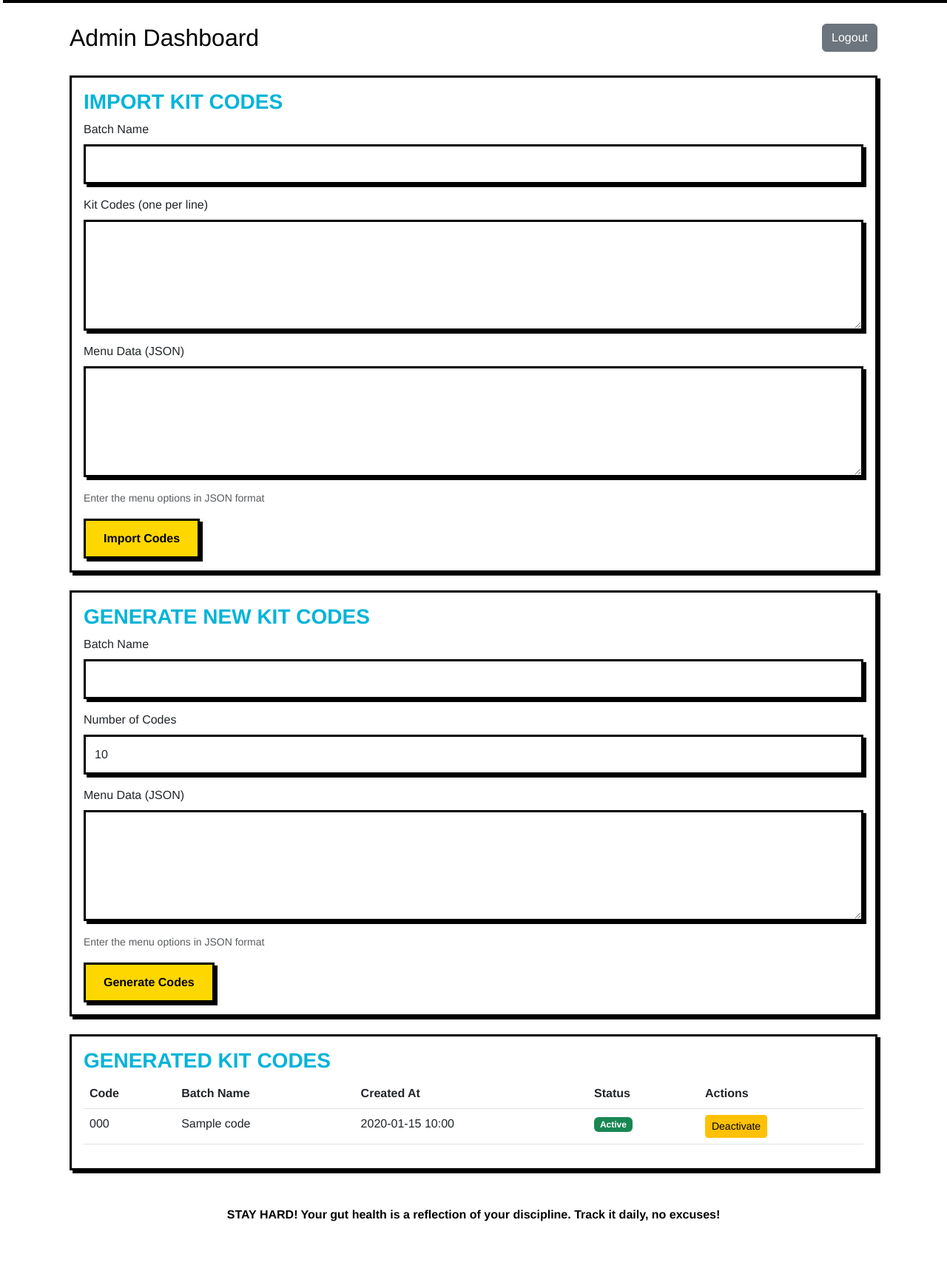
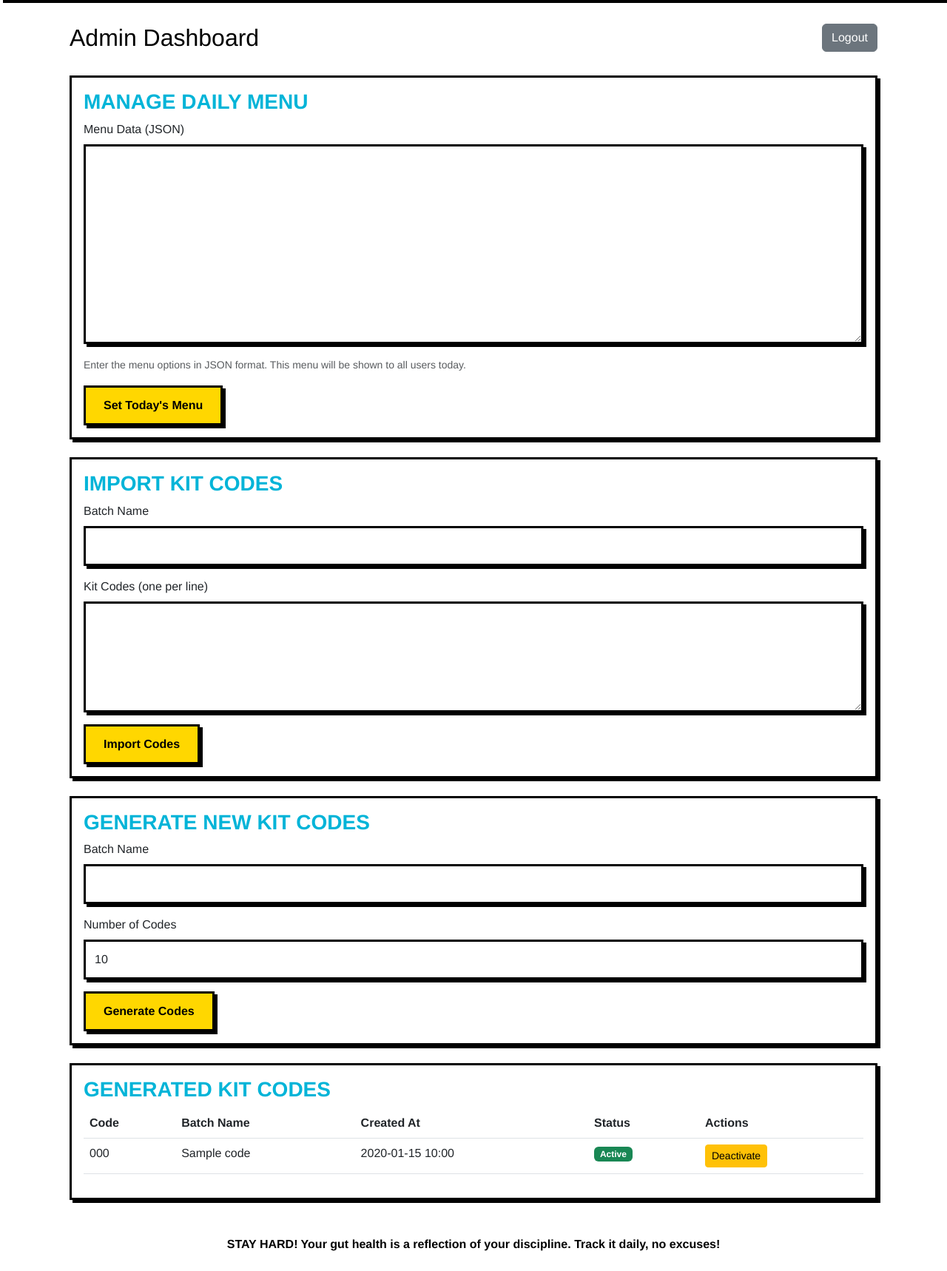
Before and after one commit to dhruv1710/ZuMicrobiome, a Flask app: page /admin/dashboard in a window 1280 px wide. Shown: the part 68-1786 px from the top of the page at 74% size. Before the commit the page ends 1719 px from the top, so only its background shows below. Run offline with Flask 3, Linux system fonts and the light colour scheme; the visitor is signed in with stand-in values (Sample User, id 1); tables that the repository leaves empty hold one stand-in row (values such as "Sample post"); some libraries are stand-ins or nearby versions; some web fonts are replaced.

Commit message:
Agent query: Could you check if the daily menu is the same for all users and if admins can update it through the admin dashboard?
Implement daily menu management functionality, allowing admins to set and retrieve daily menus.

Screenshot: https://storage.googleapis.com/screenshot-production-us-central1/423c0b6b-0484-4536-bf4e-8baa424122f3/11c57157-bac8-4b55-83d9-d16ec9aae22e.jpg

```diff
--- a/app.py
+++ b/app.py
@@ -8,7 +8,8 @@ from werkzeug.security import generate_password_hash, check_password_hash
 from functools import wraps
 from database import db
 from sqlalchemy import update
-from models import Admin, AnonymousUser, KitCode, TrackingEntry
+from models import Admin, AnonymousUser, KitCode, TrackingEntry, DailyMenu # Added DailyMenu import
+
 # Configure logging
 logging.basicConfig(level=logging.DEBUG)
 
@@ -410,21 +411,25 @@ def track_mood():
 
 @app.route('/get-menu-data')
 def get_menu_data():
-    kit_id = request.args.get('kitId')
     meal_type = request.args.get('meal_type')
-
-    if not kit_id:
-        logging.debug("No kit ID provided in get-menu-data request")
-        return jsonify({"error": "No kit ID provided"}), 400
 
     if not meal_type:
         logging.debug("No meal type provided in get-menu-data request")
         return jsonify({"error": "No meal type provided"}), 400
 
-    logging.debug(f"Fetching menu data for kit ID: {kit_id}")
-    kit_code = KitCode.query.filter_by(code=kit_id, is_active=True).first()
+    # Get current date considering reset time
+    current_time = datetime.now().time()
+    reset_time = time(3, 0)
+    current_date = datetime.now().date()
 
-    # If no menu data found, return default menu data
+    # If before reset time, use previous day's menu
+    if current_time < reset_time:
+        current_date = current_date - timedelta(days=1)
+
+    logging.debug(f"Fetching menu data for date: {current_date}")
+    daily_menu = DailyMenu.get_menu_for_date(current_date)
+
+    # Default menu data if no menu is set for today
     default_menu_data = {
         "breakfast": {
             "Beverages": {
@@ -442,16 +447,38 @@ def get_menu_data():
                 "Greek Yogurt": {},
                 "Tofu Scramble": {}
             }
+        },
+        "lunch": {
+            "Main Course": {
+                "Grilled Chicken": {},
+                "Vegetable Stir Fry": {},
+                "Quinoa Bowl": {}
+            },
+            "Sides": {
+                "Mixed Salad": {},
+                "Steamed Vegetables": {},
+                "Brown Rice": {}
+            }
+        },
+        "dinner": {
+            "Main Course": {
+                "Baked Fish": {},
+                "Lentil Curry": {},
+                "Tofu Steak": {}
+            },
+            "Sides": {
+                "Roasted Vegetables": {},
+                "Quinoa": {},
+                "Sweet Potato": {}
+            }
         }
     }
 
-    if kit_code and kit_code.menu_data:
-        logging.debug(
-            f"Found menu data for kit ID {kit_id}: {kit_code.menu_data}")
-        return jsonify({"menu_data": kit_code.menu_data})
+    if daily_menu and daily_menu.menu_data:
+        logging.debug(f"Found menu data for date {current_date}: {daily_menu.menu_data}")
+        return jsonify({"menu_data": daily_menu.menu_data})
 
-    logging.debug(
-        f"No menu data found for kit ID: {kit_id}, returning default menu")
+    logging.debug(f"No menu data found for date: {current_date}, returning default menu")
     return jsonify({"menu_data": default_menu_data})
 
 
@@ -604,8 +631,6 @@ def admin_dashboard():
 def import_kit_codes():
     batch_name = request.form.get('batch_name')
     codes = request.form.get('codes').strip().split('\n')
-    menu_data = request.form.get('menu_data')
-
     admin_id = session.get('admin_id')
 
     for code in codes:
@@ -613,7 +638,6 @@ def import_kit_codes():
         if code:
             kit_code = KitCode(code=code,
                                batch_name=batch_name,
-                               menu_data=menu_data,
                                created_by=admin_id)
             db.session.add(kit_code)
 
@@ -627,15 +651,12 @@ def import_kit_codes():
 def generate_kit_codes():
     batch_name = request.form.get('batch_name')
     quantity = int(request.form.get('quantity', 10))
-    menu_data = request.form.get('menu_data')
-
     admin_id = session.get('admin_id')
 
     for _ in range(quantity):
         code = str(uuid.uuid4())
         kit_code = KitCode(code=code,
                            batch_name=batch_name,
-                           menu_data=menu_data,
                            created_by=admin_id)
         db.session.add(kit_code)
 
@@ -901,4 +922,32 @@ def test_reset():
     return jsonify(tracking_status)
 
 
+@app.route('/admin/set-daily-menu', methods=['POST'])
+@admin_required
+def set_daily_menu():
+    try:
+        menu_data = request.json.get('menu_data')
+        if not menu_data:
+            return jsonify({"success": False, "error": "Menu data is required"}), 400
+
+        current_date = datetime.now().date()
+
+        # Check if menu already exists for today
+        daily_menu = DailyMenu.get_menu_for_date(current_date)
+        if daily_menu:
+            daily_menu.menu_data = menu_data
+        else:
+            daily_menu = DailyMenu(
+                date=current_date,
+                menu_data=menu_data,
+                created_by=session['admin_id']
+            )
+            db.session.add(daily_menu)
+
+        db.session.commit()
+        return jsonify({"success": True})
+    except Exception as e:
+        logging.error(f"Error setting daily menu: {str(e)}")
+        return jsonify({"success": False, "error": str(e)}), 500
+
 if __name__ == "__main__": app.run(host="0.0.0.0", port=5000, debug=True)
--- a/templates/admin/dashboard.html
+++ b/templates/admin/dashboard.html
@@ -8,6 +8,21 @@
         </div>
         <div class="col text-end">
             <a href="{{ url_for('admin_logout') }}" class="btn btn-secondary">Logout</a>
+        </div>
+    </div>
+
+    <!-- Daily Menu Management -->
+    <div class="card mb-4">
+        <div class="card-body">
+            <h3 class="card-title">Manage Daily Menu</h3>
+            <form id="dailyMenuForm" onsubmit="submitDailyMenu(event)">
+                <div class="mb-3">
+                    <label for="menu_data" class="form-label">Menu Data (JSON)</label>
+                    <textarea class="form-control" id="menu_data" name="menu_data" rows="10" required></textarea>
+                    <small class="text-muted">Enter the menu options in JSON format. This menu will be shown to all users today.</small>
+                </div>
+                <button type="submit" class="btn btn-primary">Set Today's Menu</button>
+            </form>
         </div>
     </div>
 
@@ -23,11 +38,6 @@
                 <div class="mb-3">
                     <label for="codes" class="form-label">Kit Codes (one per line)</label>
                     <textarea class="form-control" id="codes" name="codes" rows="5" required></textarea>
-                </div>
-                <div class="mb-3">
-                    <label for="menu_data" class="form-label">Menu Data (JSON)</label>
-                    <textarea class="form-control" id="menu_data" name="menu_data" rows="5"></textarea>
-                    <small class="text-muted">Enter the menu options in JSON format</small>
                 </div>
                 <button type="submit" class="btn btn-primary">Import Codes</button>
             </form>
@@ -46,11 +56,6 @@
                 <div class="mb-3">
                     <label for="quantity" class="form-label">Number of Codes</label>
                     <input type="number" class="form-control" id="quantity" name="quantity" min="1" max="100" value="10">
-                </div>
-                <div class="mb-3">
-                    <label for="menu_data" class="form-label">Menu Data (JSON)</label>
-                    <textarea class="form-control" id="menu_data" name="menu_data" rows="5"></textarea>
-                    <small class="text-muted">Enter the menu options in JSON format</small>
                 </div>
                 <button type="submit" class="btn btn-primary">Generate Codes</button>
             </form>
@@ -98,4 +103,38 @@
         </div>
     </div>
 </div>
+
+<script>
+async function submitDailyMenu(event) {
+    event.preventDefault();
+    const form = event.target;
+    const menuData = form.menu_data.value;
+
+    try {
+        // Validate JSON
+        JSON.parse(menuData);
+
+        const response = await fetch('/admin/set-daily-menu', {
+            method: 'POST',
+            headers: {
+                'Content-Type': 'application/json'
+            },
+            body: JSON.stringify({
+                menu_data: JSON.parse(menuData)
+            })
+        });
+
+        const result = await response.json();
+        if (result.success) {
+            alert('Daily menu updated successfully');
+            location.reload();
+        } else {
+            alert(result.error || 'Failed to update daily menu');
+        }
+    } catch (error) {
+        alert('Invalid JSON format');
+        console.error('Error:', error);
+    }
+}
+</script>
 {% endblock %}
```
Also changed, not shown: models.py (+12 -2 lines).
